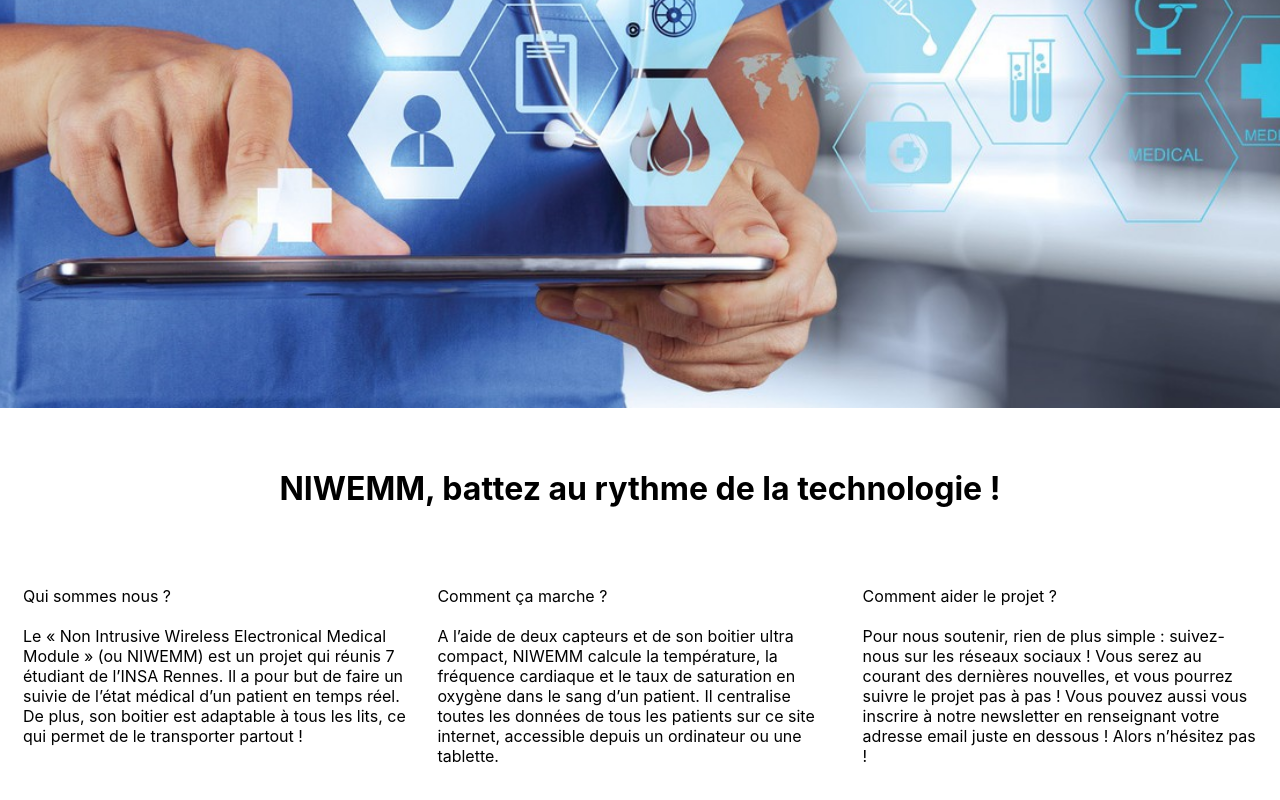
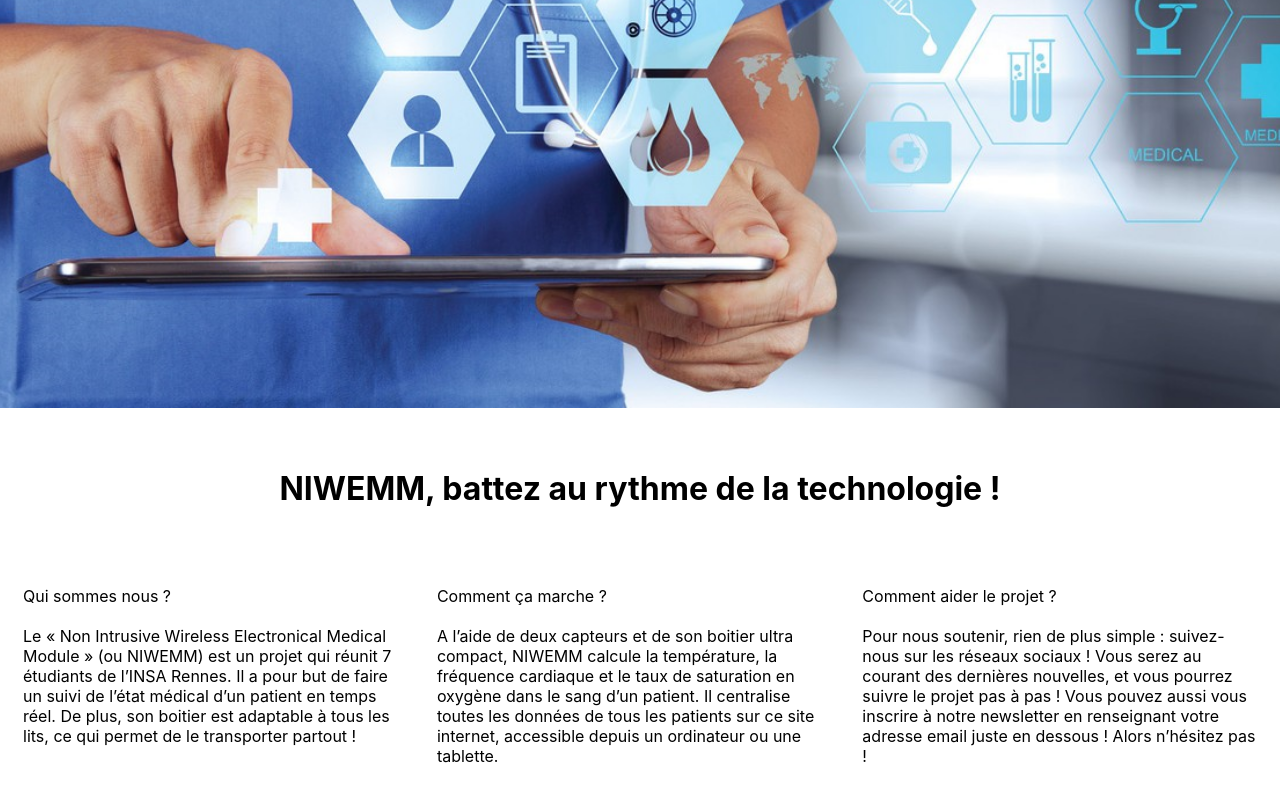
Before and after one commit to Zanyle/NIWEMM, a plain HTML site: page index.html in a window 1280 px wide. Shown: the part 431-1231 px from the top of the page. Drawn offline with Linux system fonts and the light colour scheme.

Commit message:
correction orthographe

```diff
--- a/index.html
+++ b/index.html
@@ -34,8 +34,8 @@
             <p class="texte">
                 Qui sommes nous ?<br/><br/>
 
-                Le « Non Intrusive Wireless Electronical Medical Module » (ou NIWEMM) est un projet qui réunis 7 étudiant de l’INSA Rennes.
-                Il a pour but de faire un suivie de l’état médical d’un patient en temps réel. De plus, son boitier est adaptable à tous les lits,
+                Le « Non Intrusive Wireless Electronical Medical Module » (ou NIWEMM) est un projet qui réunit 7 étudiants de l’INSA Rennes.
+                Il a pour but de faire un suivi de l’état médical d’un patient en temps réel. De plus, son boitier est adaptable à tous les lits,
                 ce qui permet de le transporter partout !
             </p>
             <p class="texte">
```
